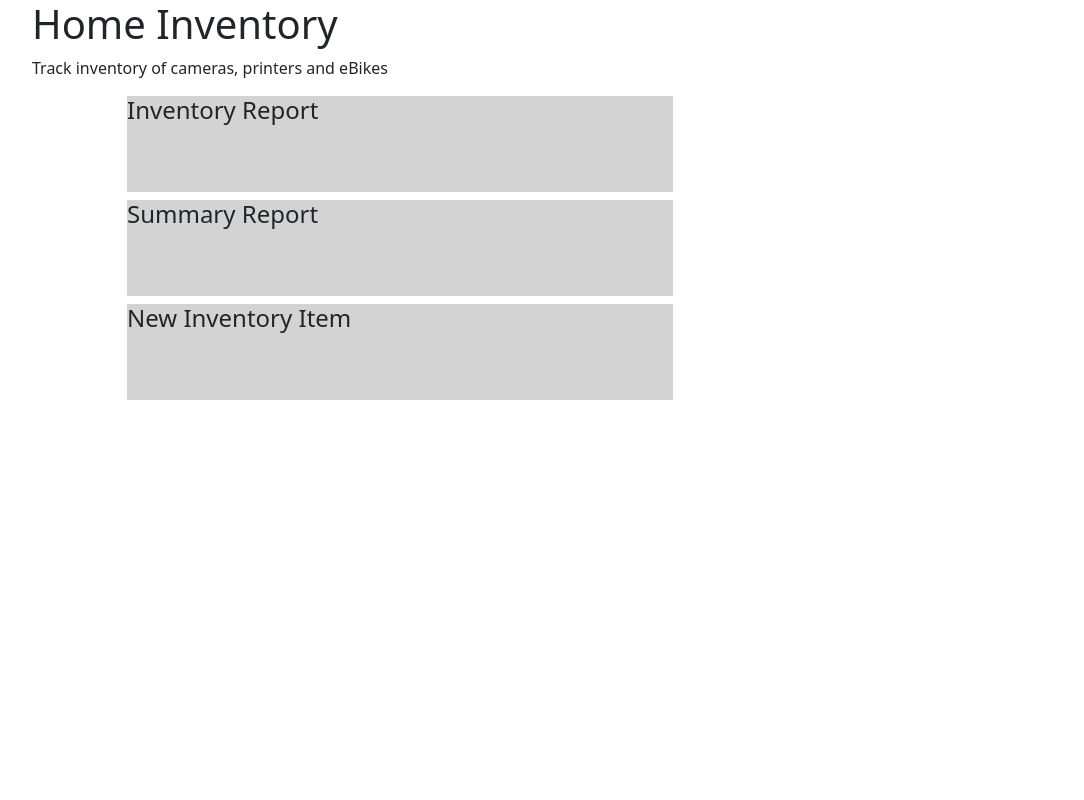
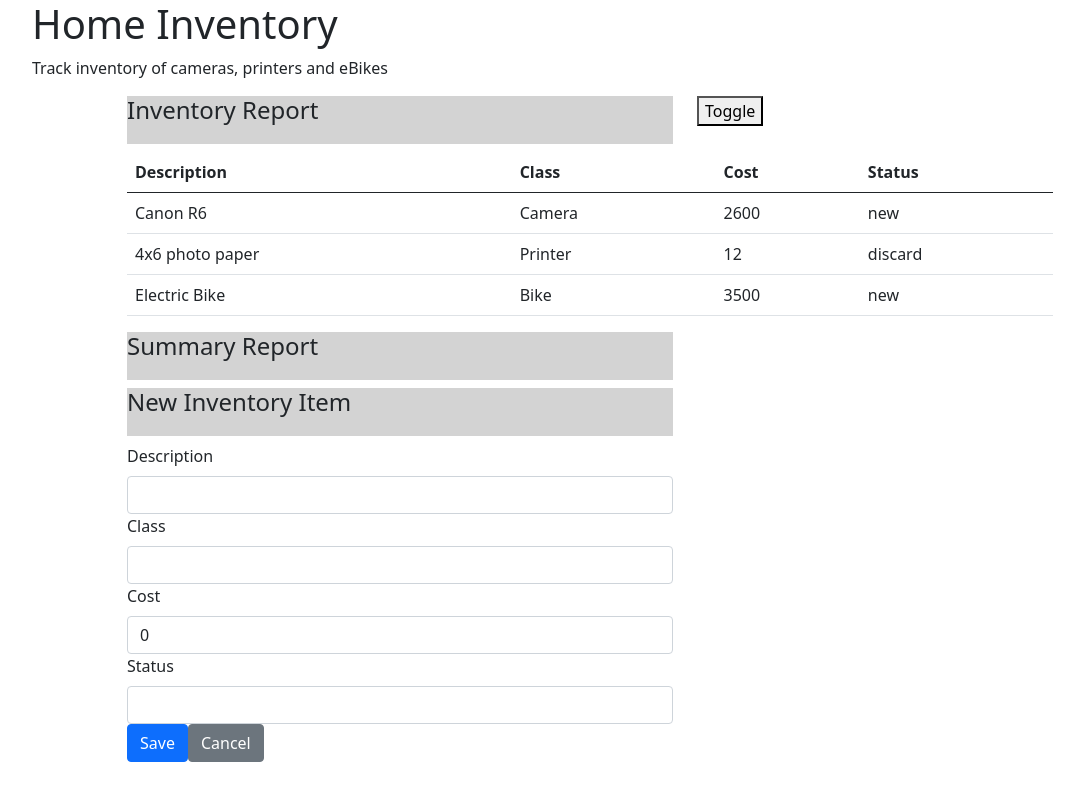
Before and after one commit to cfloryiv/homeinventoryreact, a React (Create React App) app: page / in a window 1280 px wide. Shown: the whole page, without its empty margins (50-1134 px from the left). Built offline with nearby package versions, Linux system fonts and the light colour scheme.

Commit message:
created new item form

```diff
--- a/package.json
+++ b/package.json
@@ -11,6 +11,7 @@
     "@types/react": "^17.0.9",
     "@types/react-dom": "^17.0.6",
     "bootstrap": "^5.0.1",
+    "formik": "^2.2.9",
     "react": "^17.0.2",
     "react-bootstrap": "^1.6.1",
     "react-dom": "^17.0.2",
--- a/src/App.css
+++ b/src/App.css
@@ -1,4 +1,4 @@
 h4 {
   background-color: lightgrey;
-  height: 4em;
+  height: 2em;
 }
--- a/src/App.tsx
+++ b/src/App.tsx
@@ -1,24 +1,54 @@
 import React from 'react';
-import {InventoryReport} from './InventoryReport';
-import {SummaryReport} from './SummaryReport';
-import {NewInventoryItem} from './NewInventoryItem';
-import {Jumbotron, Container} from 'react-bootstrap';
+import { InventoryReport } from './InventoryReport';
+import { SummaryReport } from './SummaryReport';
+import { NewInventoryItem } from './NewInventoryItem';
+import { Jumbotron, Container } from 'react-bootstrap';
 
 import 'bootstrap/dist/css/bootstrap.min.css';
 import './App.css';
 
-function App() {
+class App extends React.Component {
+
+  state={
+    "inventory": [
+      {
+        desc: "Canon R6",
+        cls: "Camera",
+        cost: 2600.00,
+        status: "new"
+      },
+      {
+        desc: "4x6 photo paper",
+        cls: "Printer",
+        cost: 12.00,
+        status: "discard"
+      },
+      {
+        desc: "Electric Bike",
+        cls: "Bike",
+        cost: 3500.00,
+        status: "new"
+      }
+    ]
+  };
+
+  handleSubmit() {
+    console.log("Create new item");
+  }
+
+  render() {
     return (
       <Container>
         <Jumbotron>
           <h1>Home Inventory</h1>
           <p>Track inventory of cameras, printers and eBikes</p>
         </Jumbotron>
-      <InventoryReport />
+        <InventoryReport inventoryList= {this.state.inventory} show={true}/>
         <SummaryReport />
-      <NewInventoryItem />
+        <NewInventoryItem onFormSubmit={this.handleSubmit}/>
       </Container>
     );
   }
+}
 
 export default App;
--- a/src/InventoryReport.tsx
+++ b/src/InventoryReport.tsx
@@ -1,14 +1,65 @@
+import { render } from '@testing-library/react';
 import React from 'react';
-import {Row, Col} from 'react-bootstrap';
+import { Row, Col } from 'react-bootstrap';
 
-export function InventoryReport(props: {}) {
-    return (
-        <Row>
-            <Col md={{span: 6, offset: 1}}>
-            <h4>Inventory Report</h4>
-            </Col>
-        </Row>
+interface Item {
+    desc: string,
+    cls: string,
+    cost: number,
+    status: string
+}
 
-    );
+export class InventoryReport extends React.Component<any, any> {
 
+    constructor(props: { inventoryList: Item[], show: boolean }) {
+        super(props);
+    }
+    state = {
+        showFlag: true
+    };
+    toggleReport() {
+        let newFlag = !this.state.showFlag;
+        this.setState({ showFlag: newFlag })
+    };
+    render() {
+        return (
+            <>
+                <Row>
+                    <Col md={{ span: 6, offset: 1 }}>
+                        <h4 >Inventory Report</h4>
+                    </Col>
+                    <Col>
+                        <button onClick={() => this.toggleReport()}>
+                            Toggle
+                        </button>
+                    </Col>
+                </Row>
+                {(this.state.showFlag === true) ? (
+                    <Row>
+                        <Col md={{ span: 10, offset: 1 }}>
+                            <table className="table">
+                                <thead>
+                                    <tr>
+                                        <th>Description</th><th>Class</th><th>Cost</th><th>Status</th>
+                                    </tr>
+                                </thead>
+                                <tbody>
+                                    {this.props.inventoryList.map((item: Item) => (
+                                        <tr>
+                                            <td>{item.desc}</td>
+                                            <td>{item.cls}</td>
+                                            <td>{item.cost}</td>
+                                            <td>{item.status}</td>
+                                        </tr>
+                                    )
+
+                                    )}
+                                </tbody>
+                            </table>
+                        </Col>
+                    </Row>
+                ) : ""}
+            </>
+        );
+    }
 }
--- a/src/NewInventoryItem.tsx
+++ b/src/NewInventoryItem.tsx
@@ -1,12 +1,101 @@
 import React from 'react';
-import { Row, Col } from 'react-bootstrap';
-export function NewInventoryItem(props: {}) {
+import { Row, Col, Form } from 'react-bootstrap';
+import { Form as Formx, Formik, Field} from 'formik';
+
+
+
+interface IProps {
+    onFormSubmit: CallableFunction;
+}
+interface IState {}
+
+interface Values {
+    desc: string,
+    cls: string,
+    cost: number,
+    status: string
+}
+export class NewInventoryItem extends React.Component<IProps, IState> {
+
+    constructor(props: {onFormSubmit: CallableFunction}) {
+        super(props);
+        this.handleSubmit=this.handleSubmit.bind(this);
+        this.handleValidation=this.handleValidation.bind(this);
+
+    }
+    handleSubmit(values: Values) {
+
+        this.props.onFormSubmit({values});
+        return;
+    }
+    handleValidation(values: Values): any {
+        const errors: any={};
+        if (!values.desc) {
+            errors.desc="Description cannot be empty";
+        }
+        if (!values.cls) {
+            errors.cls="You must enter a class";
+        }
+        if (values.cost<=0) {
+            errors.cost="Enter a positive cost";
+        }
+        if (!values.status) {
+            errors.status="Enter a status";
+        }
+        return errors;
+    }
+    render() {
 
         return (
+            <>
                 <Row>
                     <Col md={{span: 6, offset: 1}}>
                         <h4>New Inventory Item</h4>
                     </Col>
                 </Row>
+            <Row>
+            <Col md={{span: 6, offset: 1}}>
+            <Formik initialValues={{ desc: "", cls: "", cost: 0.00, status: ""}}
+                onSubmit={this.handleSubmit}
+                validate={this.handleValidation}
+                render={({
+                    errors,
+                    touched,
+                    values,
+                    handleBlur,
+                    handleChange,
+                    handleSubmit
+                  }) => (
+
+                <Formx>
+                    <Form.Group>
+                        <Form.Label>Description</Form.Label>
+                        <Field className="form-control" name="desc" type="text" />
+                        <div>{errors.desc}</div>
+                    </Form.Group>
+                    <Form.Group>
+                        <Form.Label>Class</Form.Label>
+                        <Field className="form-control" name="cls" type="text"/>
+                        <div>{errors.cls}</div>
+                    </Form.Group>
+                    <Form.Group>
+                        <Form.Label>Cost</Form.Label>
+                        <Field className="form-control" name="cost" type="number"/>
+                        <div>{errors.cost}</div>
+                    </Form.Group>
+                    <Form.Group>
+                        <Form.Label>Status</Form.Label>
+                        <Field className="form-control" name="status" type="text"/>
+                        <div>{errors.status}</div>
+                    </Form.Group>
+                    <button className="btn btn-primary" type="submit">Save</button>
+                    <button className="btn btn-secondary">Cancel</button>
+                </Formx>
+                  )}
+            /></Col>
+            </Row>
+
+        </>
         );
     }
+}
```
Also changed, not shown: 1 other file (tests, documents, lock files or other folders). Lines whose indentation alone changed are shown as unchanged.
